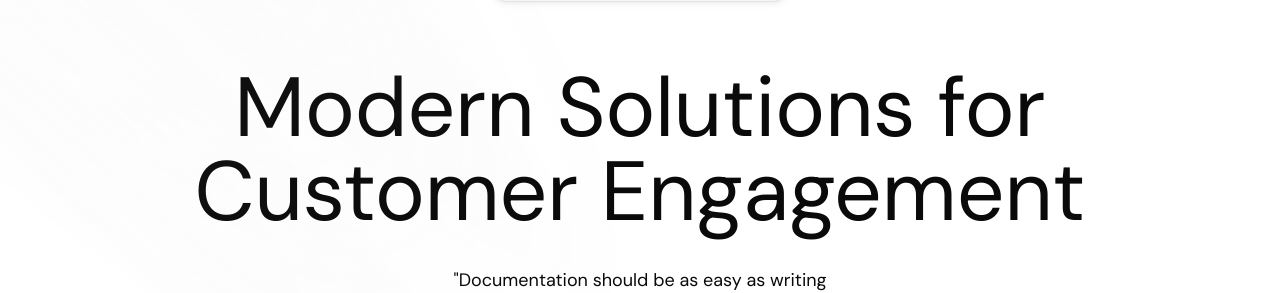
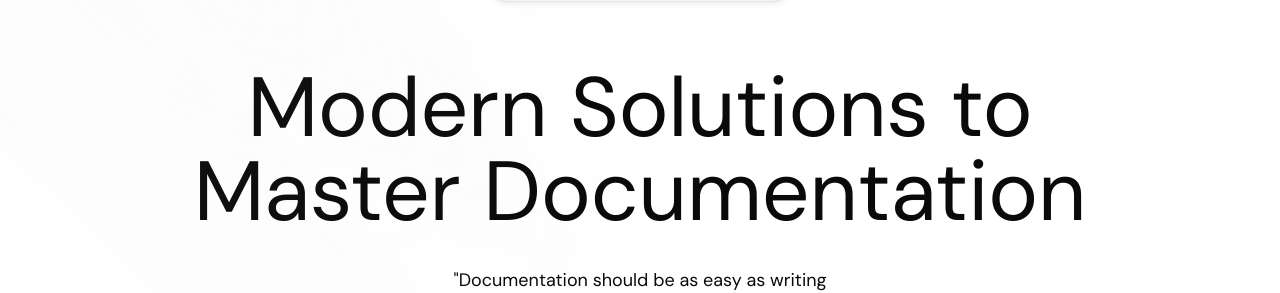
Before and after one commit to EasyGoDocs/easygodocs, a Next.js app: page / in a window 1280 px wide. Shown: the part 176-469 px from the top of the page. Built offline with nearby package versions, Linux system fonts and the light colour scheme.

Commit message:
fix: update hero section heading to align with new messaging strategy

```diff
--- a/src/components/blocks/hero-section-1.tsx
+++ b/src/components/blocks/hero-section-1.tsx
@@ -105,7 +105,7 @@ export function HeroSection() {
                   </Link>
 
                   <h1 className="mt-8 max-w-4xl mx-auto text-balance text-6xl md:text-7xl lg:mt-16 xl:text-[5.25rem]">
-                    Modern Solutions for Customer Engagement
+                    Modern Solutions to Master Documentation
                   </h1>
                   <p className="mx-auto mt-8 max-w-2xl text-balance text-lg">
                     &quot;Documentation should be as easy as writing code.
```
